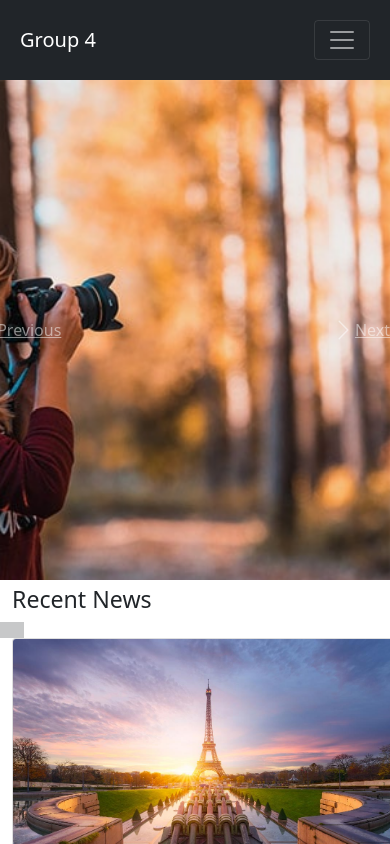
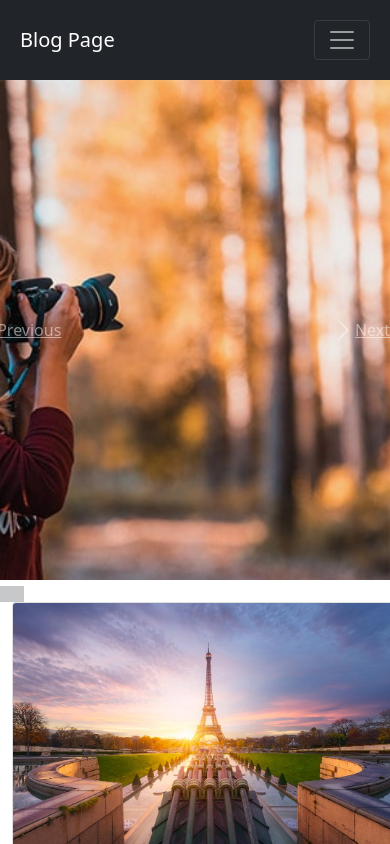
Before and after one commit to arafats1/design_a_blog_using_html_css_bootstrap, a plain HTML site: page index.html in a window 390 px wide. Shown: the top 844 px of the page. Drawn offline with nearby package versions, Linux system fonts and the light colour scheme.

Commit message:
Update: Media Querises

```diff
--- a/index.html
+++ b/index.html
@@ -4,7 +4,7 @@
     <meta charset="UTF-8">
     <meta http-equiv="X-UA-Compatible" content="IE=edge">
     <meta name="viewport" content="width=device-width, initial-scale=1.0">
-    <title>Group 4</title>
+    <title>Blog Page - Group 4</title>
     <link href="bootstrap/css/bootstrap.css" rel="stylesheet">
     <link href="stylesheet.css" rel="stylesheet">
     <script src="https://code.jquery.com/jquery-3.2.1.slim.min.js" integrity="sha384-KJ3o2DKtIkvYIK3UENzmM7KCkRr/rE9/Qpg6aAZGJwFDMVNA/GpGFF93hXpG5KkN" crossorigin="anonymous"></script>
@@ -16,7 +16,7 @@
 <body>
 
   <nav class="navbar navbar-expand-lg navbar-dark bg-dark">
-    <a class="navbar-brand" href="#">Group 4</a>
+    <a class="navbar-brand" href="#">Blog Page</a>
     <button class="navbar-toggler" type="button" data-toggle="collapse" data-target="#navbarSupportedContent" aria-controls="navbarSupportedContent" aria-expanded="false" aria-label="Toggle navigation">
       <span class="navbar-toggler-icon"></span>
     </button>
@@ -78,7 +78,7 @@
 
 <div class="container-fluid first">
     <div class="row">
-        <div class="col-sm-2 hiden-xs">
+        <div class="col-sm-2 d-none d-lg-block">
             <h3>Recent News</h3>
 
         </div>
@@ -113,7 +113,7 @@
     <div class="row">
 
         <div class="row">
-            <div class="col-sm-2 visible-lg">
+            <div class="col-sm-2 d-none d-lg-block">
                <h3>Twitter</h3>
                <div class="embed-responsive embed-responsive-16by9">
                 <a class="twitter-timeline" data-width="250" data-height="450" data-theme="light" href="https://twitter.com/BradleyLJones?ref_src=twsrc%5Etfw">Tweets by BradleyLJones</a> <script async src="https://platform.twitter.com/widgets.js" charset="utf-8"></script>
```
